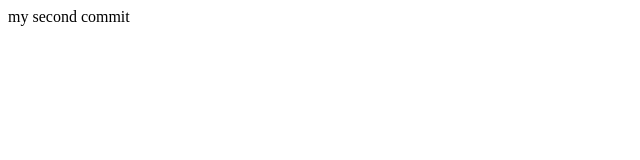
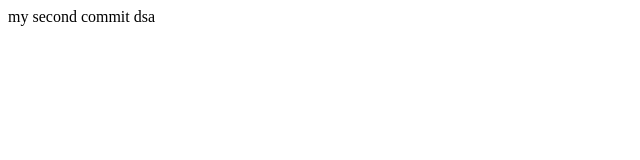
Before and after one commit to agungkezinstiki/git-repo, a plain HTML site: page index.html in a window 1280 px wide. Shown: the full height of the page, 0-640 px from the left. Drawn offline with Linux system fonts and the light colour scheme.

Commit message:
test merge

```diff
--- a/index.html
+++ b/index.html
@@ -6,6 +6,6 @@
     <title>Document</title>
 </head>
 <body>
-    my second commit
+    my second commit dsa
 </body>
 </html>
```
